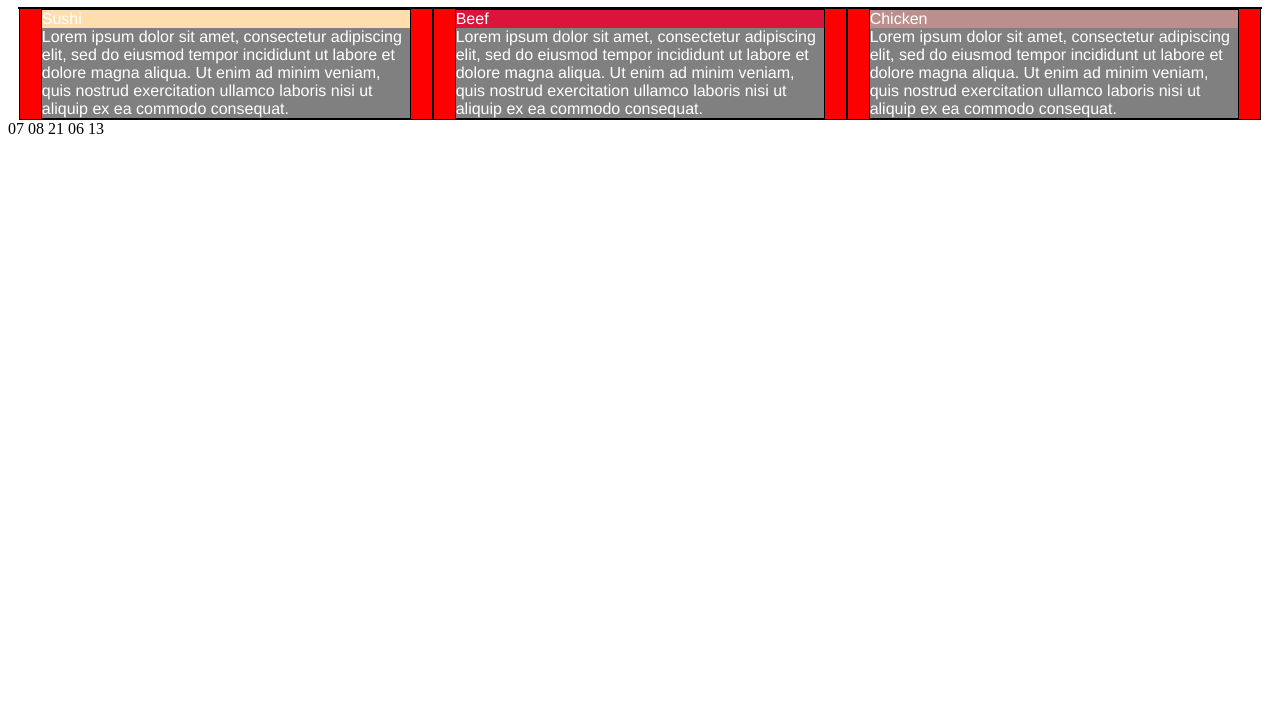
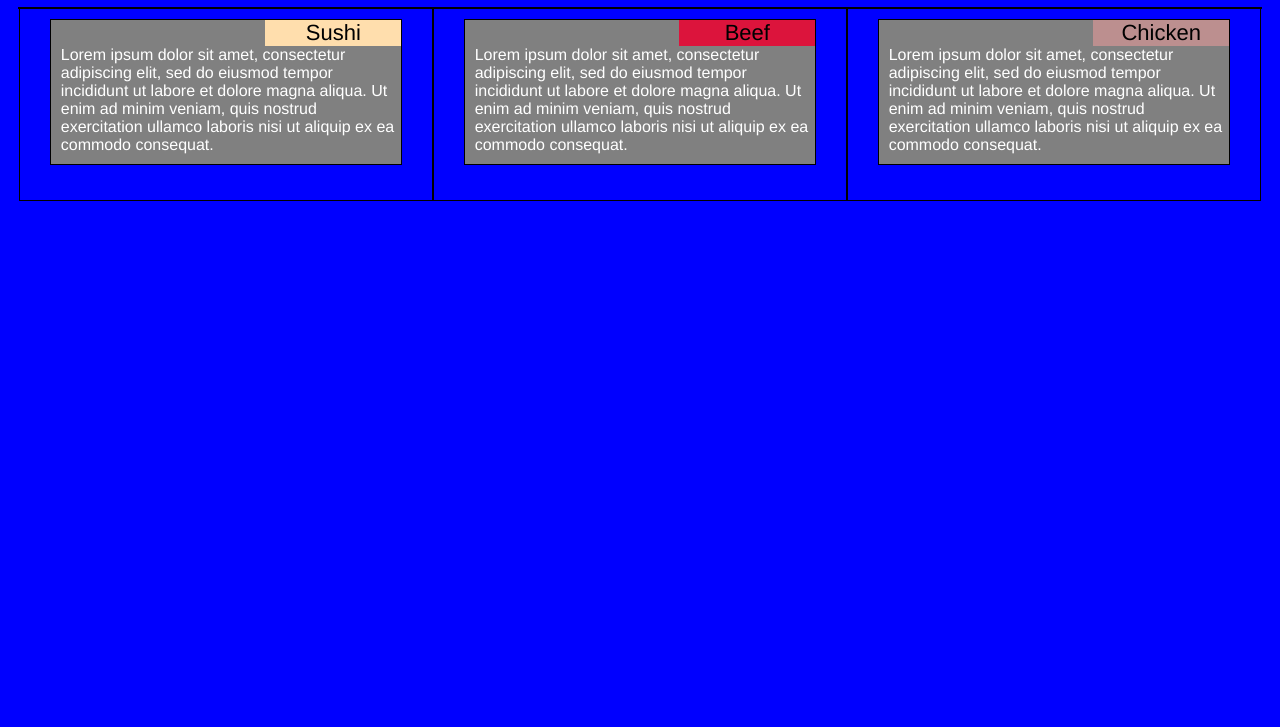
Before and after one commit to mrlnoronha/module2-solution, a plain HTML site: page index.html in a window 1280 px wide. Shown: the part 73-800 px from the top of the page. Drawn offline with Linux system fonts and the light colour scheme.

Commit message:
new style sheets

```diff
--- a/css/style-3.css
+++ b/css/style-3.css
@@ -17,33 +17,40 @@ p {
 
   }
 
+.color {
+  background-color: blue;
+}
+
+.float-box {
+  float: right;
+  overflow:unset; /* required by resize:both */
+  resize: both;
+  margin-right: 0px;
+  width: 35%;
+  height: 45%;
+  background-color: red;
+  border: 1px solid black;
+  padding: 10px;
+
+}
+
+.container-box {
+  border: 1px solid black;
+  background-color:blue;
+}
 
 
 .flex-box {
     background-color: indianred;
-
-
   }
 
-
-.container-box {
-    border: 1px solid black;
-    background-color: red;
-
-
-
-  }
 
   .content-box {
     border: 1px solid black;
     background-color: rebeccapurple;
-
   }
 
-
-
   .content-text {
-      background-color: goldenrod;
       border: 1px solid black;
       background-color:grey;
       width: 90%;
@@ -52,14 +59,20 @@ p {
       margin-left: auto;
       font-family: Helvetica;
       color: white;
-
+      margin-bottom: 25px;
+      padding-bottom: 10px;
+      padding-left: 10px;
 
   }
 
   .content-title {
       background-color: navajowhite;
-
-
+      color:black;
+      width: 40%;
+      text-align: center;
+      font-family: 'Franklin Gothic Medium', 'Arial Narrow', Arial, sans-serif;
+      font-size: 22px;
+      margin-left: 60%;
   }
 
   .content-title-chicken {
--- a/index.html
+++ b/index.html
@@ -5,12 +5,12 @@
 <title>Assignment Solution for Module 2 - Marcio Noronha</title>
 <link rel="stylesheet" type="text/css" href="css/style-3.css">
 </head>
-<body>
+<body class="color">
     <h1>Our Menu</h1>
 
 <div class="row">
 
-    <div class="container-box col-lg-4 col-md-6 col-sm-12">
+    <div class="float-box container-box col-lg-4 col-md-6 col-sm-12">
             <div class="content-text"><div class="content-title content-title-chicken">Chicken</div>Lorem ipsum dolor sit amet, consectetur adipiscing elit,
                 sed do eiusmod tempor incididunt ut labore et dolore magna aliqua. Ut enim ad minim veniam,
                 quis nostrud exercitation ullamco laboris nisi ut aliquip ex ea commodo consequat.
@@ -18,26 +18,31 @@
     </div>
 
 
-    <div class="container-box col-lg-4 col-md-6 col-sm-12">
+    <div class="float-box container-box col-lg-4 col-md-6 col-sm-12">
         <div class="content-text"><div class="content-title content-title-beef">Beef</div>Lorem ipsum dolor sit amet, consectetur adipiscing elit,
                 sed do eiusmod tempor incididunt ut labore et dolore magna aliqua. Ut enim ad minim veniam,
                 quis nostrud exercitation ullamco laboris nisi ut aliquip ex ea commodo consequat.
             </div>
     </div>
 
-    <div class="col-lg-4 col-md-6 col-sm-12">
-        <div class="container-box">
-                <div class="content-text"><div class="content-title content-title-sushi">Sushi</div>Lorem ipsum dolor sit amet, consectetur adipiscing elit,
-                    sed do eiusmod tempor incididunt ut labore et dolore magna aliqua. Ut enim ad minim veniam,
-                    quis nostrud exercitation ullamco laboris nisi ut aliquip ex ea commodo consequat.
-                </div>
-        </div>
+
+
+    <div class="float-box container-box col-lg-4 col-md-6 col-sm-12">
+        <div class="content-text"><div class="content-title content-title-sushi">Sushi</div>Lorem ipsum dolor sit amet, consectetur adipiscing elit,
+                sed do eiusmod tempor incididunt ut labore et dolore magna aliqua. Ut enim ad minim veniam,
+                quis nostrud exercitation ullamco laboris nisi ut aliquip ex ea commodo consequat.
+            </div>
     </div>
+
+
+
+
+
 </div>
 
 
 
 
 </html>
-07 08 21 06 13
+
 <body>
```
